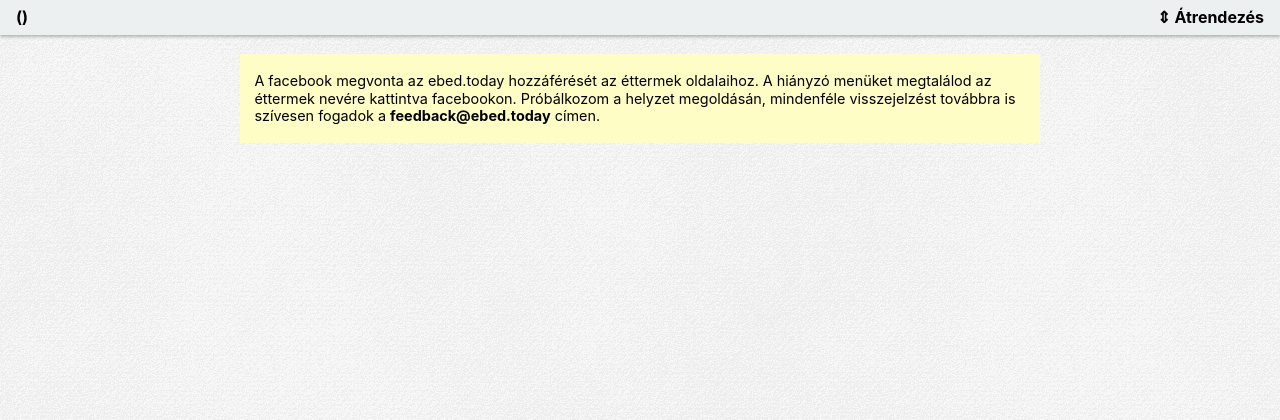
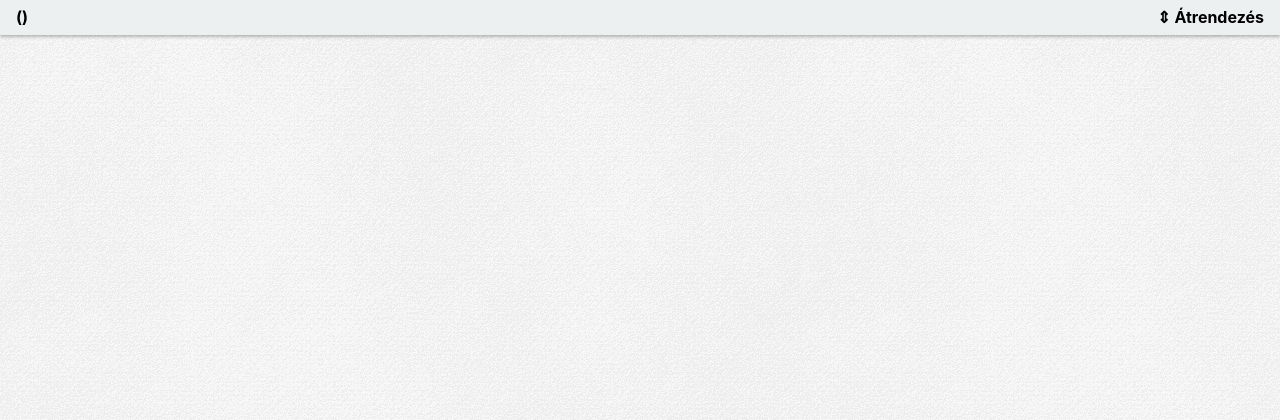
Before and after one commit to ijanos/ebedke, a Flask app: template ebedke/templates/index.html in a window 1280 px wide. Shown: the top 420 px of the page. Run offline with Flask 2, Linux system fonts and the light colour scheme; the template is opened without the code that fills it, so the values that code supplies are empty.

Commit message:
remove facebook warning message

```diff
--- a/ebedke/templates/index.html
+++ b/ebedke/templates/index.html
@@ -37,12 +37,6 @@
     </div>
   </header>
   <main>
-    <div id="infobox">
-      <p>A facebook megvonta az ebed.today hozzáférését az éttermek oldalaihoz.
-        A hiányzó menüket megtalálod az éttermek nevére kattintva facebookon.
-        Próbálkozom a helyzet megoldásán, mindenféle visszejelzést továbbra is
-        szívesen fogadok a <a href="mailto:feedback@ebed.today">feedback@ebed.today</a> címen.</p>
-    </div>
     {%- if welcome -%}
     <header>
       <h1>ebéd 🍽 today</h1>
```
